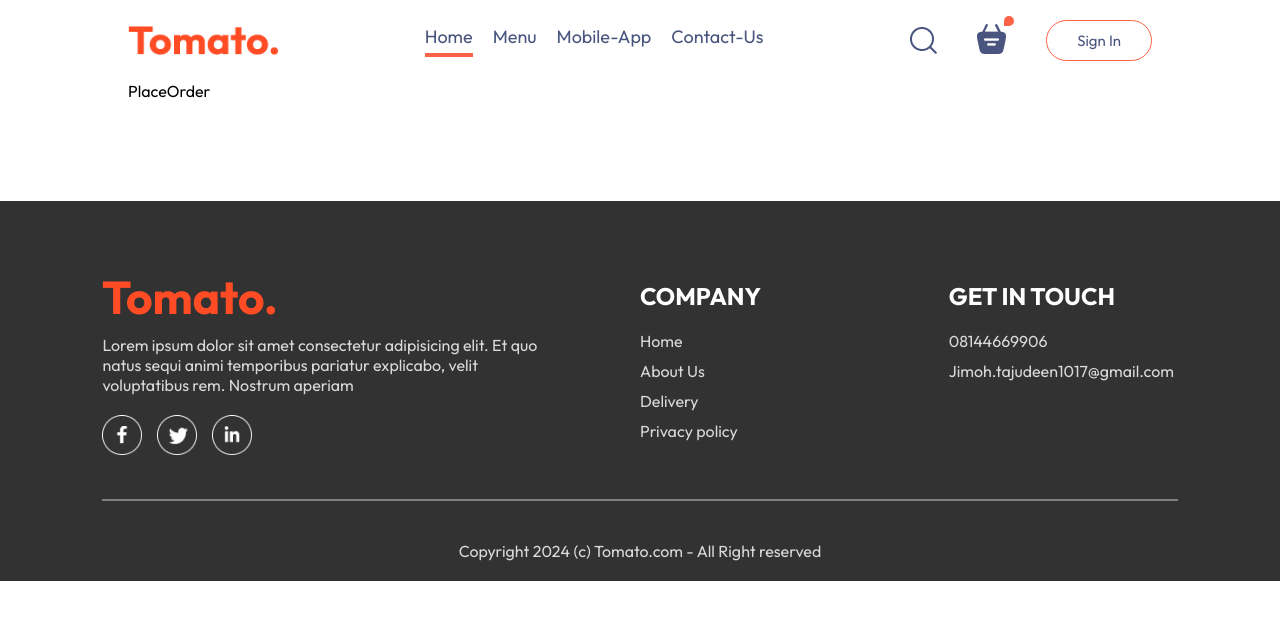
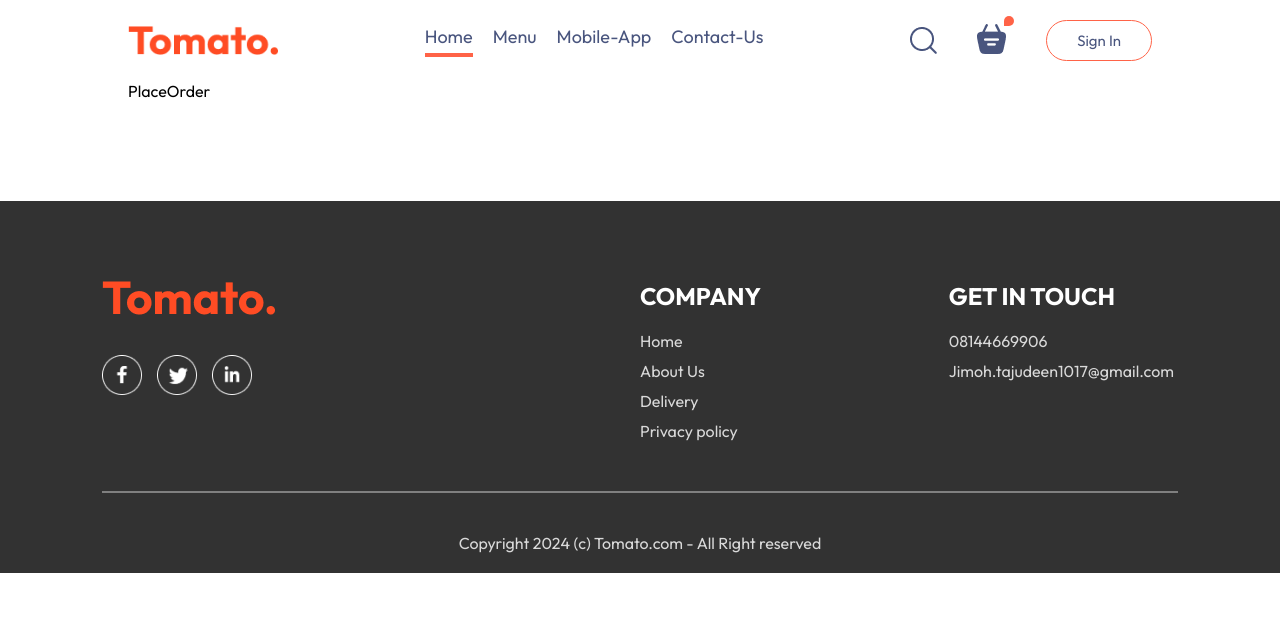
Before and after one commit to Teejay-deen/frontend-food-delivery, a React (Vite) app: page /order in a window 1280 px wide. Shown: the top 620 px of the page. Built offline with nearby package versions, Linux system fonts and the light colour scheme.

Commit message:
refactor

```diff
--- a/src/components/Footer/Footer.jsx
+++ b/src/components/Footer/Footer.jsx
@@ -10,9 +10,7 @@ const Footer = () => {
           <img src={assets.logo} alt="" />
 
           <p>
-            Lorem ipsum dolor sit amet consectetur adipisicing elit. Et quo
-            natus sequi animi temporibus pariatur explicabo, velit voluptatibus
-            rem. Nostrum aperiam{" "}
+           {" "}
           </p>
           <div className="footer-social-icons">
             <img src={assets.facebook_icon} alt="" />
```
